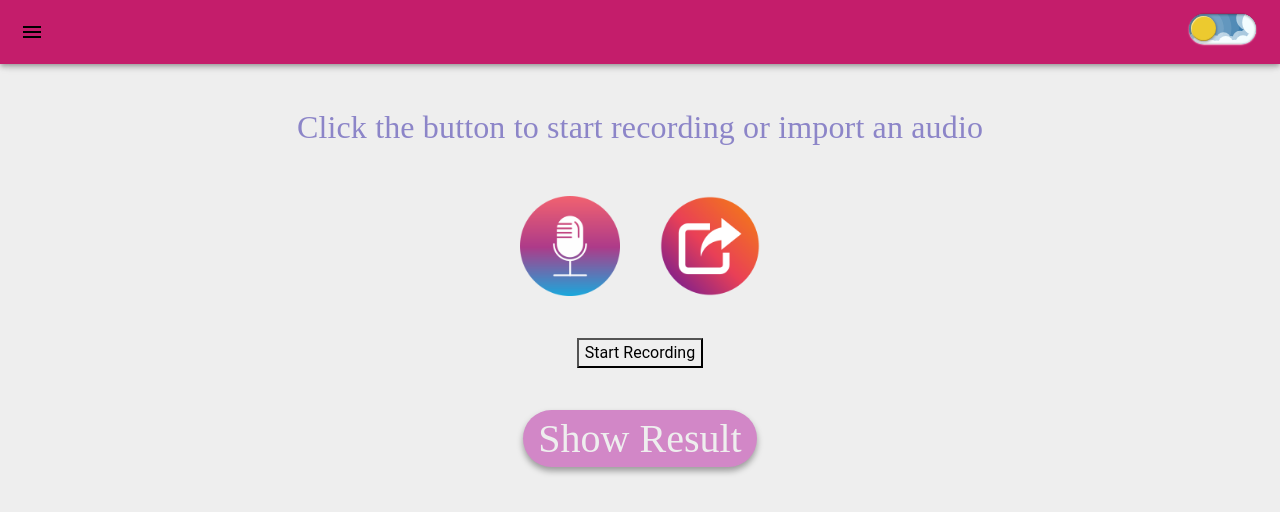
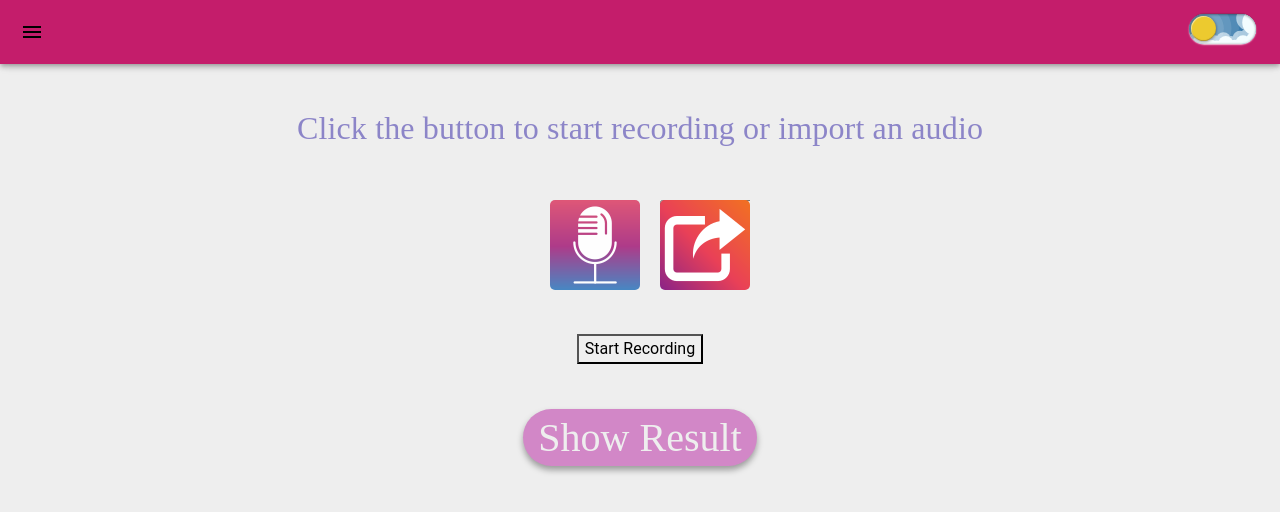
Before and after one commit to ZiadAhmed92/speechFrontend, a React (Vite) app: page /homepage in a window 1280 px wide. Shown: the top 512 px of the page. Built offline with nearby package versions, Linux system fonts and the light colour scheme; a web font is replaced by a local one.

Commit message:
add voice and file

```diff
--- a/package.json
+++ b/package.json
@@ -12,6 +12,7 @@
   "dependencies": {
     "@emotion/react": "^11.11.3",
     "@emotion/styled": "^11.11.0",
+    "@fortawesome/fontawesome-free": "^6.5.1",
     "@mui/icons-material": "^5.15.5",
     "@mui/material": "^5.15.5",
     "@mui/styled-engine-sc": "^6.0.0-alpha.12",
--- a/src/App.jsx
+++ b/src/App.jsx
@@ -1,7 +1,7 @@
 import './App.css'
 import 'bootstrap/dist/css/bootstrap.min.css'
 import 'bootstrap/dist/js/bootstrap.bundle.min'
-// import '@fortawesome/fontawesome-free/css/all.min.css'
+import '@fortawesome/fontawesome-free/css/all.min.css'
 import {RouterProvider, createBrowserRouter } from 'react-router-dom'
 import WelcomeThird from './Components/Welcome/WelcomeThird'
 import WelcomeFirst from './Components/Welcome/WelcomeFirst'
--- a/src/Components/Auth/Auth.css
+++ b/src/Components/Auth/Auth.css
@@ -18,7 +18,8 @@
 
 }
 
-::placeholder {
+::placeholder,
+.male {
     font-size: 1.2em;
     color: rgba(0, 0, 0, 0.635);
 }
@@ -51,6 +52,12 @@
     -moz-border-radius: 0px 0px 50px 50px;
     -ms-border-radius: 0px 0px 50px 50px;
     -o-border-radius: 0px 0px 50px 50px;
+}
+
+.icon-password {
+    right: 10px;
+    top: 10px;
+    cursor: pointer;
 }
 
 .ForgetPassword {
@@ -98,6 +105,16 @@
 
     .ForgetPassword {
         font-size: 1.2em !important;
+    }
+
+    .img-login {
+        width: 50% !important;
+
+
+    }
+
+    .img-parent {
+        text-align: center;
     }
 }
 
@@ -166,11 +183,17 @@
     background: #8C85C8 !important;
     margin: 10px 0;
 }
+
+.curser-pointer {
+    cursor: pointer;
+}
+
 @media only screen and (max-width: 769px) {
-    .logo-signup{
+    .logo-signup {
         display: none;
     }
-    .text-signUp{
+
+    .text-signUp {
         font-size: 40px;
         text-align: center;
     }
--- a/src/Components/Auth/Login.jsx
+++ b/src/Components/Auth/Login.jsx
@@ -15,6 +15,7 @@ const Login = () => {
                            <div className="input d-flex gap-4">
                                 <input type="email" placeholder="Email " className="email" />
                                 <input type="password" placeholder="Password " className="password" />
+
                            </div>
                             <Link to="/forgetpassword">    <h6 className="sub-title ms-4 py-3 fs-4 ForgetPassword ">Forget Password ?</h6></Link>
                             <div className="text-center">
@@ -35,8 +36,8 @@ const Login = () => {
                         </div>
                   </div>
                 </div>
-                <div className="col-md-6">
-                    <img src={signIn} className="w-100" />
+                <div className="col-md-6 img-parent">
+                    <img src={signIn} className="img-login w-100" />
                 </div>
             </div>
         </div>
--- a/src/Components/Auth/Register.jsx
+++ b/src/Components/Auth/Register.jsx
@@ -3,8 +3,11 @@ import logo1 from "../../image/signUp.png"
 import logo2 from "../../image/signUp2.png"
 import logo3 from "../../image/signUp3.png"
 import logo4 from "../../image/signUp4.png"
+
 import "./Auth.css"
+import { useState } from "react"
 const Register = () => {
+    const [type, setType] = useState("password")
     return (
         <div className="container register d-flex align-items-center">
 
@@ -31,8 +34,18 @@ const Register = () => {
                             <div className="input d-flex gap-2 p-2">
                                 <input type="text" placeholder="Birthday " className="input-signup" />
                                 <input type="number" placeholder="Phone Number " className="input-signup" />
+                                <select id="gender" className="input-signup curser-pointer" >
+                                    <option value="male" className="male">Male</option>
+                                    <option value="female" className="male">Female</option>
+                                </select>
                                 <input type="email" placeholder="Email " className="input-signup" />
-                                <input type="password" placeholder="Password " className="input-signup" />
+                                <div className="position-relative">
+                                    <input type={`${type}`} placeholder="Password " className="input-signup" />
+                                    <div className="icon-password position-absolute ">
+                                        {type == "password" ? <i onClick={() => setType("text")} className="eya fa-solid fa-eye"></i>
+                                            : <i onClick={() => setType("password")} className="eya fa-solid fa-eye-slash"></i>}
+                                    </div>
+                                </div>
                             </div>
                             <div className="text-center">
                                 <Link to="/login"><button className=" btn-login btn-signUp">Sign Up</button></Link>
--- a/src/Components/NestedRouter/NewRecord/NewRecord.css
+++ b/src/Components/NestedRouter/NewRecord/NewRecord.css
@@ -19,3 +19,70 @@
     }
 
 }
+input[type="file"] {
+    position: relative;
+    overflow: hidden;
+    width: 90px;
+    height: 90px;
+    cursor: pointer;
+
+}
+
+input[type="file"]::before {
+   content: "";
+   position: absolute;
+   top: 0;
+   left: 0;
+   width: 100%;
+   height: 100%;
+   background-image: url("../../../image/setRecord.png");
+   background-position: center;
+   background-repeat: no-repeat;
+   z-index: 1;
+   border-radius:5px ;
+   -webkit-border-radius:5px ;
+   -moz-border-radius:5px ;
+   -ms-border-radius:5px ;
+   -o-border-radius:5px ;
+}
+
+input[type="file"]:focus::before {
+    outline: 2px solid #3498db;
+    box-shadow: 0 0 5px rgba(52, 152, 219, 0.7);
+
+}
+.record {
+    position: relative;
+    overflow: hidden;
+    width: 90px;
+    height: 90px;
+    /* أو اضبطها وفقًا لحجم الصورة الفعلي */
+    cursor: pointer;
+    /* تغيير المؤشر عند تحريك الماوس فوق الصورة */
+}
+
+.record::before {
+    content: "";
+    position: absolute;
+    top: 0;
+    left: 0;
+    width: 100%;
+    height: 100%;
+    background-image: url("../../../image/record.png");
+    background-position: center;
+    background-repeat: no-repeat;
+    z-index: 1;
+    border-radius: 5px;
+    -webkit-border-radius: 5px;
+    -moz-border-radius: 5px;
+    -ms-border-radius: 5px;
+    -o-border-radius: 5px;
+}
+
+/* يمكنك أيضاً تخصيص مظهر التحديد أو التأكيد هنا */
+.record:focus::before {
+    outline: 2px solid #3498db;
+    /* لتحديد العنصر عند التركيز */
+    box-shadow: 0 0 5px rgba(52, 152, 219, 0.7);
+    /* تأثير الظل عند التركيز */
+}
--- a/src/Components/NestedRouter/NewRecord/Newrecord.jsx
+++ b/src/Components/NestedRouter/NewRecord/Newrecord.jsx
@@ -1,14 +1,25 @@
 import React, { useState, useEffect } from 'react';
-import img1 from "../../../image/record.png"
-import img2 from "../../../image/setRecord.png"
-
 import "./NewRecord.css"
 
 const Newrecord = () => {
   const [recording, setRecording] = useState(false);
   const [audioStream, setAudioStream] = useState(null);
   const [audioChunks, setAudioChunks] = useState([]);
+  const [error, setError] = useState("");
   const [audioUrl, setAudioUrl] = useState(null);
+  // select audio
+  const [selectedFile, setSelectedFile] = useState(null);
+  const handleFileChange = (event) => {
+    const file = event.target.files[0];
+    setSelectedFile(file);
+  };
+  const handleUpload = () => {
+    if (selectedFile) {
+      console.log('Selected file:', selectedFile);
+    }
+  };
+
+
   const startRecording = async () => {
     try {
       const stream = await navigator.mediaDevices.getUserMedia({ audio: true });
@@ -16,6 +27,7 @@ const Newrecord = () => {
       setRecording(true);
     } catch (error) {
       console.error('Error accessing microphone:', error);
+      setError("Connect the microphone or allow the browser to play the sound")
     }
   };
 
@@ -38,7 +50,7 @@ const Newrecord = () => {
       const mediaRecorder = new MediaRecorder(audioStream);
       mediaRecorder.ondataavailable = handleDataAvailable;
       mediaRecorder.onstop = () => {
-        const audioBlob = new Blob(audioChunks, { type: 'audio/wav' });
+        const audioBlob = new Blob(audioChunks, { type: 'audio/mp3' });
         const url = URL.createObjectURL(audioBlob);
         setAudioUrl(url);
       };
@@ -54,21 +66,33 @@ const Newrecord = () => {
   return (
     <div className='parent-record d-flex flex-column align-items-center justify-content-around'>
       <h4 className='sub-title'>Click the button to start recording or import an audio</h4>
+      <div className='d-flex align-items-center justify-content-center'>
+        {/* <img src={img1} onClick={recording ? stopRecording : startRecording} className='record' /> */}
+        <div onClick={recording ? stopRecording : startRecording} className='record' ></div>
+        <input type="file" accept="audio/*" onChange={handleFileChange} />
+      </div>
+
       <div>
-        <img src={img1} onClick={recording ? stopRecording : startRecording} className='record' />
-        <img src={img2} className='record' />
-      </div>
-      <div>
-        <button onClick={recording ? stopRecording : startRecording}>
-          {recording ? 'Stop Recording' : 'Start Recording'}
-        </button>
+        <div className='text-center text-danger'>
+          {error}
+        </div>
+        <div className='text-center'>
+          <button onClick={recording ? stopRecording : startRecording}>
+            {recording ? 'Stop Recording' : 'Start Recording'}
+          </button>
+        </div>
         {audioUrl && (
           <div>
             <audio controls src={audioUrl} />
           </div>
         )}
+        {selectedFile && (
+          <div className='text-center py-2 mt-3 sub-title'>
+            {selectedFile.name}
+          </div>
+        )}
       </div>
-      <button className="btn-f-page btn-record"> Show Result</button>
+      <button onClick={handleUpload} className="btn-f-page btn-record"> Show Result</button>
     </div>
   )
 }
--- a/src/main.jsx
+++ b/src/main.jsx
@@ -2,6 +2,7 @@ import React from 'react'
 import ReactDOM from 'react-dom/client'
 import App from './App.jsx'
 import './index.css'
+
 
 
 ReactDOM.createRoot(document.getElementById('root')).render(
```
Also changed, not shown: 1 other file (tests, documents, lock files or other folders).
